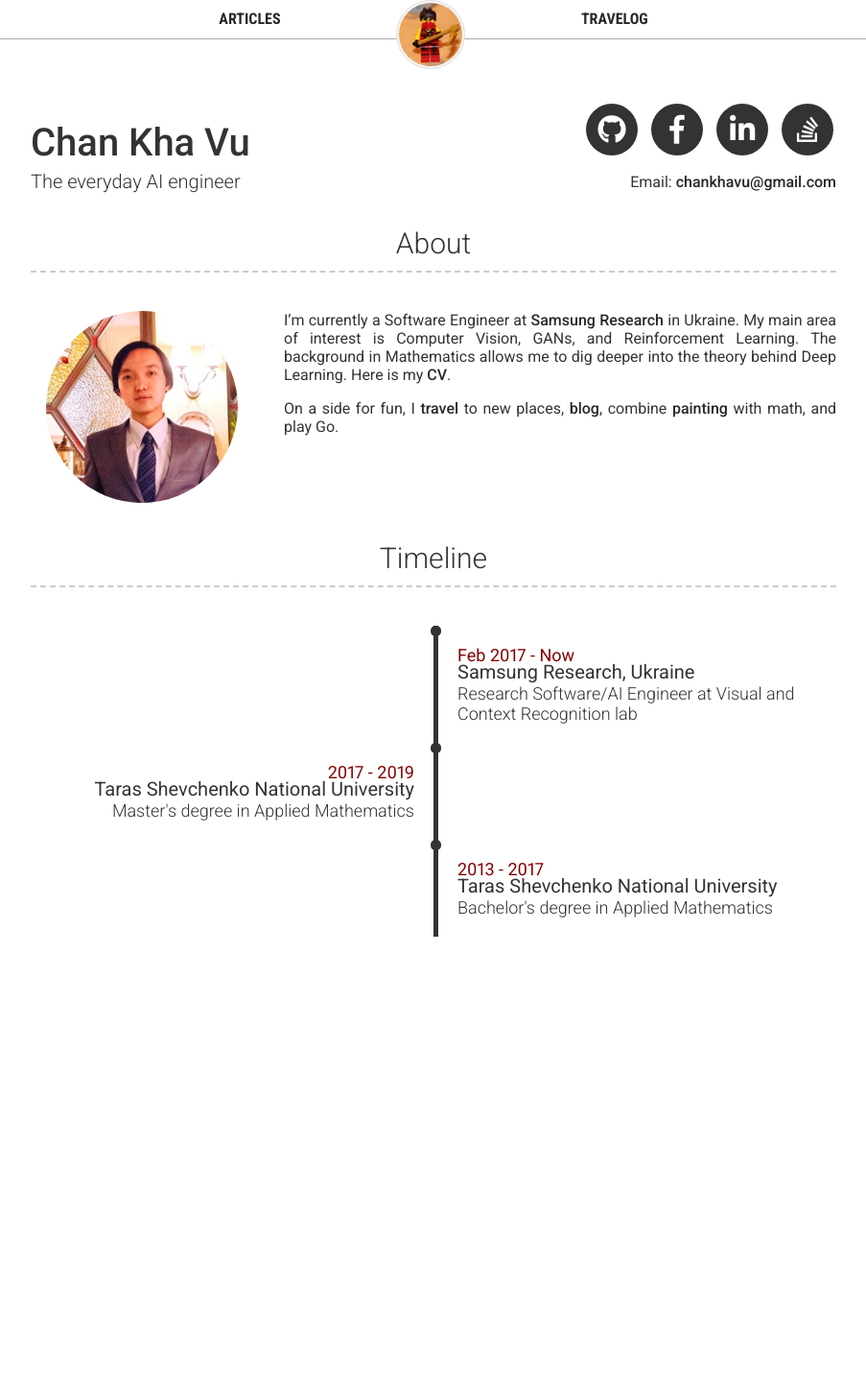
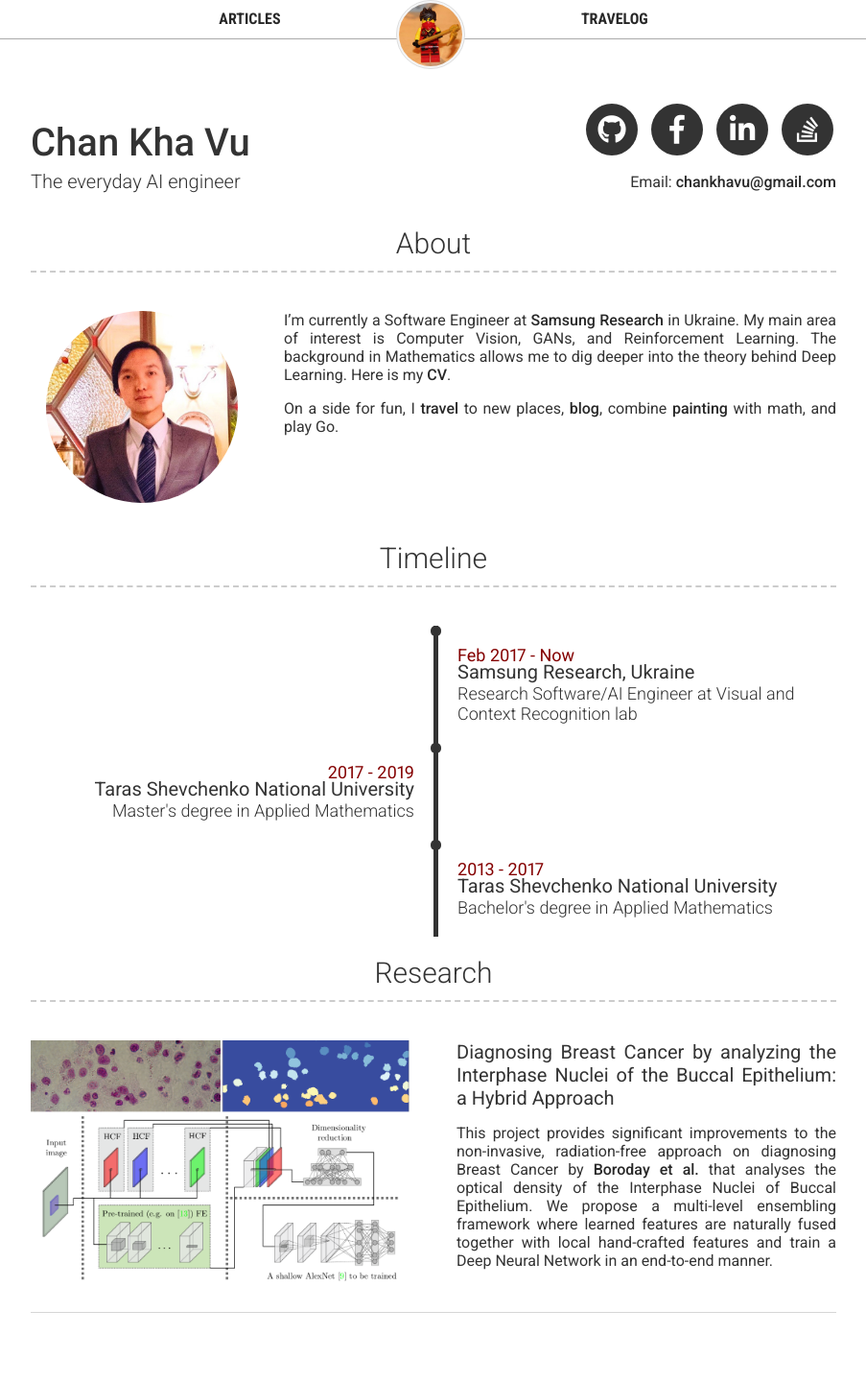
Before and after one commit to hav4ik/hav4ik.github.io, a Jekyll site: the page built from portfolio/index.html, in a window 1280 px wide. Shown: the whole page at 96% size, without its empty margins (188-1091 px from the left). Built offline with Jekyll 4.4.1, drawn with Linux system fonts in a browser that asks for light colours; nearby versions of some CDN libraries; before the commit the page ends 1040 px from its top, so only the background shows below that.

Commit message:
added Research section in portfolio

```diff
--- a/assets/css/folio.scss
+++ b/assets/css/folio.scss
@@ -147,3 +147,26 @@
  background-position:center;
  background-repeat:repeat, no-repeat;
 }
+
+.research {
+  display: flex;
+  flex-direction: row;
+  justify-content: space-between;
+  padding-bottom: 1em;
+
+  .research-illu {
+    width: 50%;
+    padding-right: 1.5em;
+    img {
+      width: 100%;
+    }
+  }
+  .research-desc {
+    width: 50%;
+    padding-left: 1.5em;
+
+    h2 {
+      font-weight: 400;
+    }
+  }
+}
--- a/portfolio/index.html
+++ b/portfolio/index.html
@@ -20,6 +20,7 @@
     {% include_relative templates/header.html %}
     {% include_relative templates/about.html %}
     {% include_relative templates/timeline.html %}
+    {% include_relative templates/research.html %}
     </div>
 
   </body>
--- /dev/null
+++ b/portfolio/sections/research-1.md
@@ -0,0 +1,7 @@
+
+## Diagnosing Breast Cancer by analyzing the Interphase Nuclei of the Buccal Epithelium: a Hybrid Approach
+
+This project provides significant improvements to the non-invasive, radiation-free approach on diagnosing Breast Cancer by [Boroday et al.][boroday] that analyses the optical density of the Interphase Nuclei of Buccal Epithelium.
+We propose a multi-level ensembling framework where learned features are naturally fused together with local hand-crafted features and train a Deep Neural Network in an end-to-end manner.
+
+[boroday]: http://exp-oncology.com.ua/article/1354/analysis-of-malignancy-associated-dna-changes-in-interphase-nuclei-of-buccal-epithelium-in-persons-with-breast-diseases
--- /dev/null
+++ b/portfolio/templates/research.html
@@ -0,0 +1,15 @@
+<div class="portfolio-section">
+  <h3>Research</h3>
+  <div class="research">
+    <div class="research-illu">
+      <img src="{{ site.url }}/portfolio/images/research-1.png">
+    </div>
+    <div class="research-desc">
+      {% capture my_include %}
+        {% include_relative sections/research-1.md %}
+      {% endcapture %}
+      {{ my_include | markdownify }}
+    </div>
+  </div>
+  <hr>
+</div>
```
Also changed, not shown: portfolio/images/research-1.png (added).
